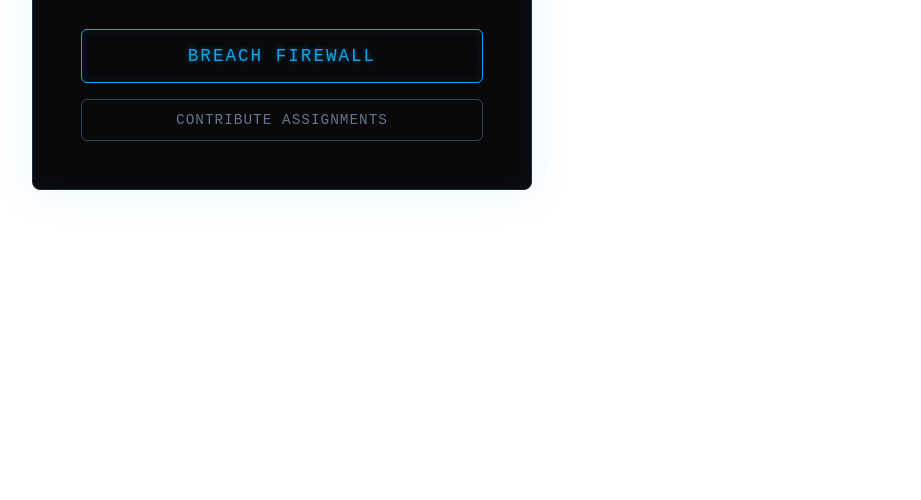
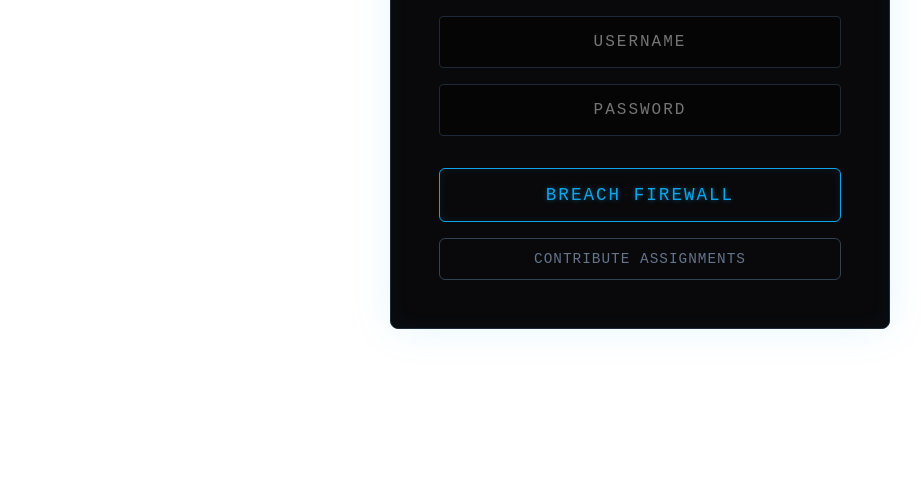
Before and after one commit to britsync07-prog/class, a plain HTML site: page index.html in a window 1280 px wide. Shown: the part 300-800 px from the top of the page, without its empty margins (0-921 px from the left). Drawn offline with nearby package versions, Linux system fonts and the light colour scheme.

Commit message:
Strip transform classes from login to fix fixed-position centering

```diff
--- a/app.js
+++ b/app.js
@@ -244,7 +244,7 @@ window.showModal = function(title, text, type = 'info') {
 // --- Views ---
 async function viewLogin() {
     const html = `
-        <div class="view active-view login-view">
+        <div class="login-view">
             <div class="login-container cyber-container">
                 <div class="cyber-header">
                     <h1 class="glitch-text">FIREWALL_ACTIVE</h1>
--- a/style.css
+++ b/style.css
@@ -340,11 +340,13 @@ main {
 
 /* Cyberpunk Login View */
 .login-view {
+    position: fixed;
+    top: 0; left: 0; right: 0; bottom: 0;
     display: flex;
     justify-content: center;
     align-items: center;
-    min-height: calc(100vh - 6rem); /* Accounting for main padding */
-    width: 100%;
+    background: var(--bg-color);
+    z-index: 100;
 }
 
 .cyber-container {
```
